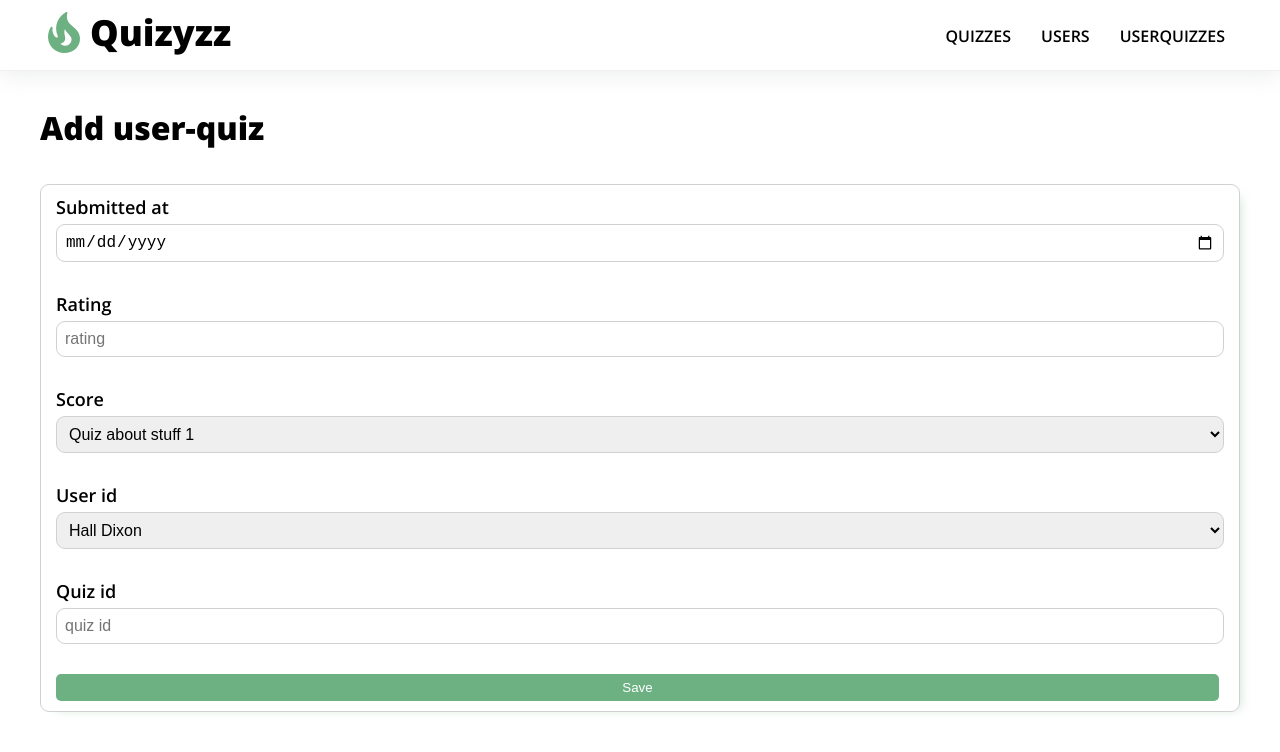
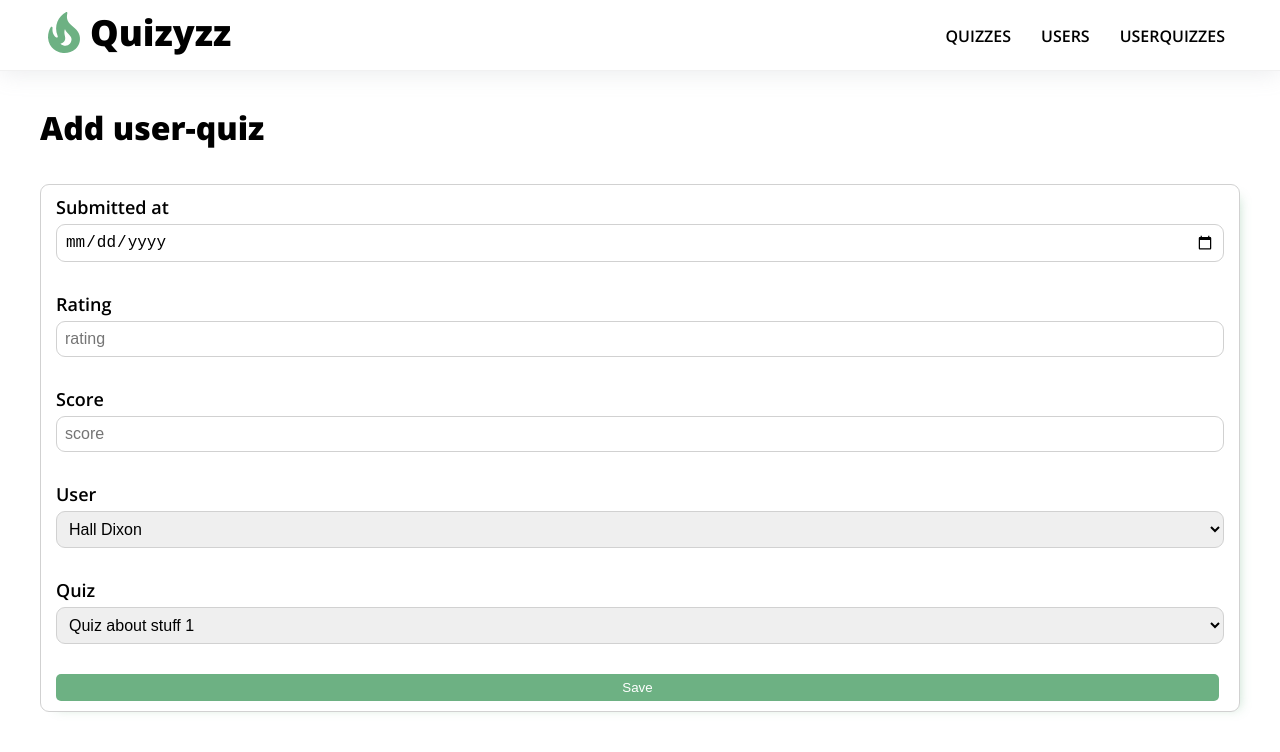
Before and after one commit to lukaskup/quiz-app, a React (Create React App) app: page /userQuiz/add in a window 1280 px wide. Shown: the top 752 px of the page. Built offline with nearby package versions, Linux system fonts and the light colour scheme.

Commit message:
mp1 fixes

```diff
--- a/src/App.styled.ts
+++ b/src/App.styled.ts
@@ -74,15 +74,16 @@ export const Table = styled.table`
     }
 
     @media only screen and (max-width: 768px) {
+        display: block;
+        overflow-x: auto;
+        white-space: nowrap;
         a {
-            width: calc(100% - 15px);
             text-align: center;
             margin-bottom: 5px;
         }
 
         .delete-button {
             text-align: center;
-            width: calc(100% - 10px);
         }
     }
 `;
--- a/src/components/Quiz/QuizView.tsx
+++ b/src/components/Quiz/QuizView.tsx
@@ -3,7 +3,7 @@ import { Quiz } from '../../models/Quiz';
 import { useParams } from 'react-router';
 import { quizzes, userQuizzes } from '../../dummyData';
 import { ButtonLink, ViewContainer, ViewInfo } from '../../App.styled';
-import { UserList } from '../User';
+import { UserQuizList } from '../UserQuiz';
 
 interface QuizViewUrlParams {
     id: string;
@@ -16,8 +16,6 @@ export const QuizView = () => {
         const activeQuiz = quizzes.find((quiz) => quiz.id === parseInt(id));
         setQuiz(activeQuiz ? activeQuiz : null);
     }, []);
-
-    const users = userQuizzes.filter((userQuiz) => userQuiz.quiz.id === quiz?.id).map((userQuiz) => userQuiz.user);
 
     return (
         <>
@@ -39,7 +37,7 @@ export const QuizView = () => {
                     <span>{quiz?.image_url ? quiz?.image_url : '-'}</span>
                 </ViewInfo>
             </ViewContainer>
-            <UserList users={users} title={<h2>Users who took this quiz</h2>} />
+            <UserQuizList userQuizzes={userQuizzes} title={<h2>Quiz attempts</h2>} />
         </>
     );
 };
--- a/src/components/User/UserView.tsx
+++ b/src/components/User/UserView.tsx
@@ -39,7 +39,7 @@ export const UserView = () => {
                     <span>{user?.email}</span>
                 </ViewInfo>
             </ViewContainer>
-            <UserQuizList userQuizzes={userTakenQuizzes} title={<h2>Quizes taken by user</h2>} />
+            <UserQuizList userQuizzes={userTakenQuizzes} title={<h2>Quizes taken by user</h2>} dontShow={['user']} />
         </>
     );
 };
--- a/src/components/UserQuiz/UserQuizForm.tsx
+++ b/src/components/UserQuiz/UserQuizForm.tsx
@@ -46,6 +46,20 @@ export const UserQuizForm = ({ type }: UserQuizFormProps) => {
                 </div>
                 <div>
                     <label>Score</label>
+                    <input type="number" placeholder={'score'} value={userQuiz ? userQuiz.score : ''} />
+                </div>
+                <div>
+                    <label>User</label>
+                    <select>
+                        {users.map((user) => (
+                            <option key={`user-${user.id}`} value={user.id}>
+                                {`${user.firstname} ${user.lastname}`}
+                            </option>
+                        ))}
+                    </select>
+                </div>
+                <div>
+                    <label>Quiz</label>
                     <select>
                         {quizzes.map((quiz) => (
                             <option key={`quiz-${quiz.id}`} value={quiz.id}>
@@ -55,20 +69,6 @@ export const UserQuizForm = ({ type }: UserQuizFormProps) => {
                         x
                     </select>
                 </div>
-                <div>
-                    <label>User id</label>
-                    <select>
-                        {users.map((user) => (
-                            <option key={`user-${user.id}`} value={user.id}>
-                                {`${user.firstname} ${user.lastname}`}
-                            </option>
-                        ))}
-                    </select>
-                </div>
-                <div>
-                    <label>Quiz id</label>
-                    <input type="number" placeholder={'quiz id'} value={userQuiz ? userQuiz.quiz.id : ''} />
-                </div>
                 <Button type={'submit'} onClick={(e) => e.preventDefault}>
                     Save
                 </Button>
--- a/src/components/UserQuiz/UserQuizList.tsx
+++ b/src/components/UserQuiz/UserQuizList.tsx
@@ -12,9 +12,10 @@ import { Link } from 'react-router-dom';
 interface UserQuizListProps {
     userQuizzes: Array<UserQuiz>;
     title?: ReactElement;
+    dontShow?: Array<string>;
 }
 
-export const UserQuizList = ({ userQuizzes, title }: UserQuizListProps) => {
+export const UserQuizList = ({ userQuizzes, title, dontShow }: UserQuizListProps) => {
     const deleteModalState = useModalState();
     const [activeDeleteUserQuiz, setActiveDeleteUserQuiz] = useState<UserQuiz | null>(null);
 
@@ -33,7 +34,7 @@ export const UserQuizList = ({ userQuizzes, title }: UserQuizListProps) => {
                         <th>Submitted at</th>
                         <th>rating</th>
                         <th>score</th>
-                        <th>user</th>
+                        {!dontShow?.includes('user') ? <th>user</th> : ''}
                         <th>quiz</th>
                         <th>Actions</th>
                     </tr>
@@ -45,11 +46,17 @@ export const UserQuizList = ({ userQuizzes, title }: UserQuizListProps) => {
                             <td>{userQuiz.submitted_at.toLocaleDateString()}</td>
                             <td>{userQuiz.rating ? userQuiz.rating : '-'}</td>
                             <td>{userQuiz.score}</td>
+                            {!dontShow?.includes('user') ? (
+                                <td>
+                                    <Link to={`/user/view/${userQuiz.user.id}`}>
+                                        {`${userQuiz.user.firstname} ${userQuiz.user.lastname}`}
+                                    </Link>
+                                </td>
+                            ) : (
+                                ''
+                            )}
                             <td>
-                                <Link to={`/user/view/${userQuiz.user.id}`}>{userQuiz.user.id}</Link>
-                            </td>
-                            <td>
-                                <Link to={`/quiz/view/${userQuiz.quiz.id}`}>{userQuiz.quiz.id}</Link>
+                                <Link to={`/quiz/view/${userQuiz.quiz.id}`}>{userQuiz.quiz.name}</Link>
                             </td>
                             <td>
                                 <ButtonLink to={`/userQuiz/view/${userQuiz.id}`}>View</ButtonLink>
```
